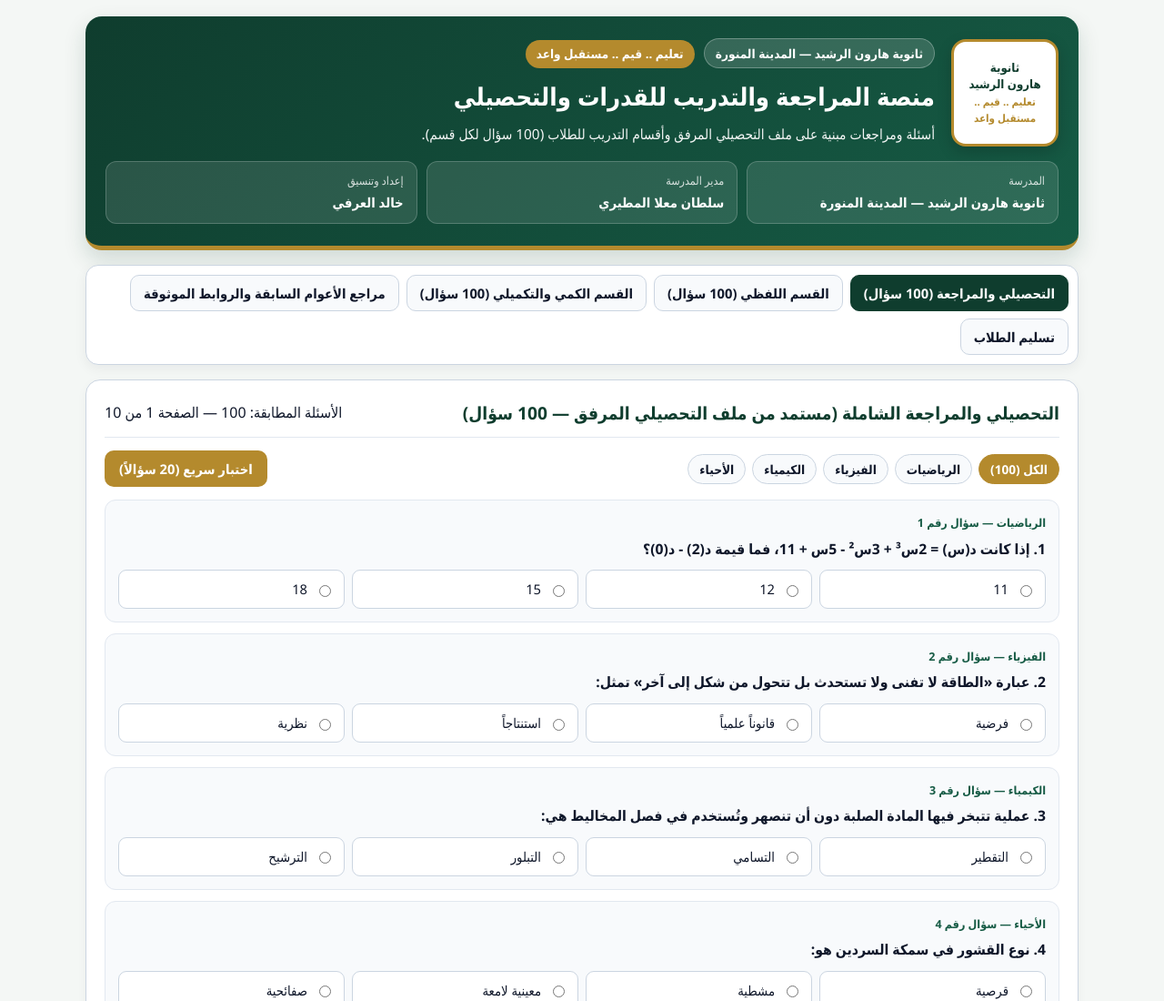
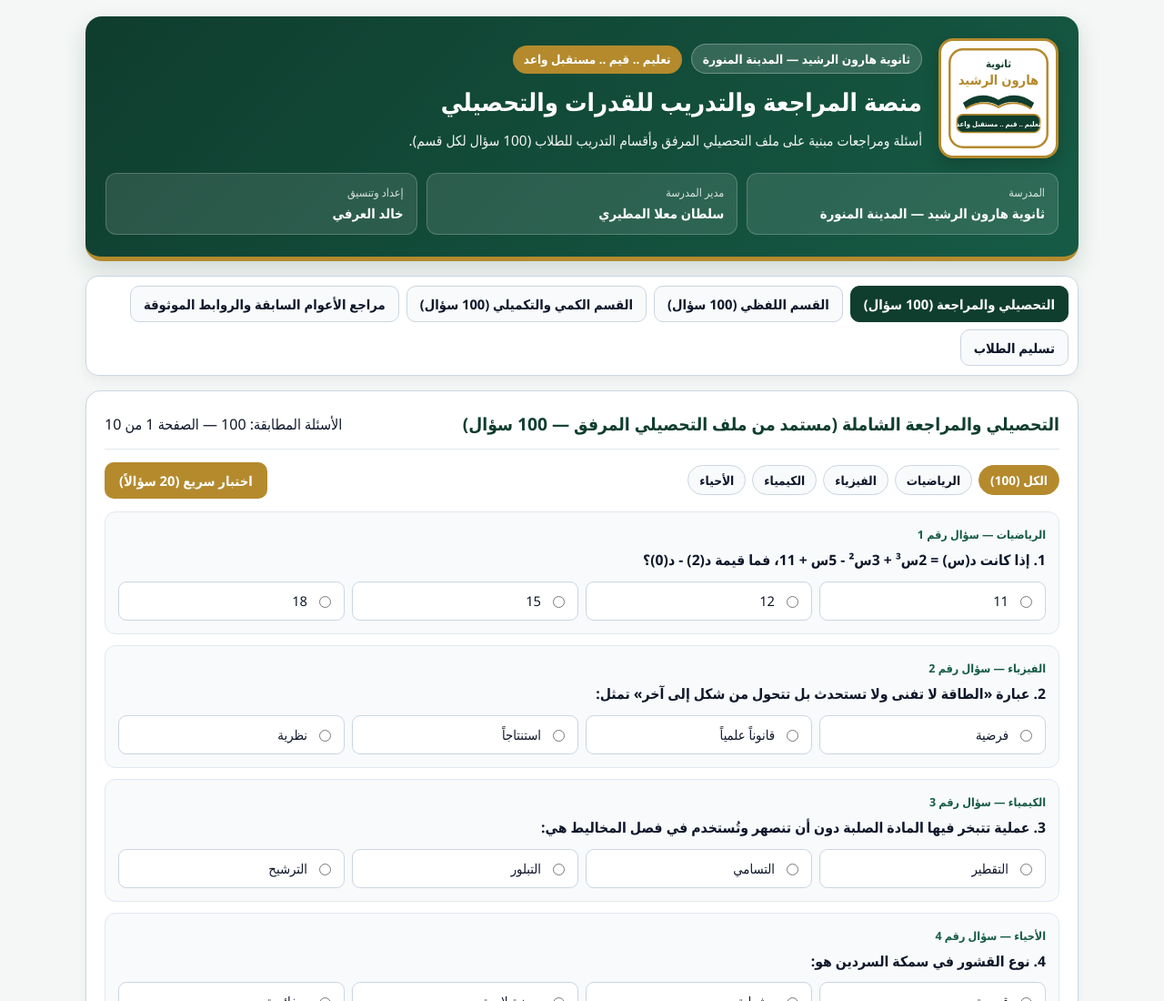
Before and after one commit to deafsch26-tech/Harun-al-Rashid-School, a plain HTML site: page index.html in a window 1280 px wide. Shown: the top 1100 px of the page at 91% size. Drawn offline with Linux system fonts and the light colour scheme.

```diff
--- a/index.html
+++ b/index.html
@@ -37,7 +37,6 @@
       padding: 18px 14px 56px;
     }
 
-    /* هوية وشعار المدرسة */
     .school-identity {
       background: linear-gradient(135deg, var(--primary), var(--primary-2));
       color: #fff;
@@ -57,8 +56,8 @@
     }
 
     .logo-frame {
-      width: 118px;
-      height: 118px;
+      width: 132px;
+      height: 132px;
       background: #ffffff;
       border: 3px solid var(--gold);
       border-radius: 16px;
@@ -71,7 +70,8 @@
       box-shadow: 0 6px 16px rgba(0, 0, 0, 0.18);
     }
 
-    .logo-frame img {
+    .logo-frame img,
+    .logo-frame svg {
       max-width: 100%;
       max-height: 100%;
       object-fit: contain;
@@ -136,7 +136,6 @@
       opacity: 0.82;
     }
 
-    /* التبويبات */
     nav.tabs {
       display: flex;
       flex-wrap: wrap;
@@ -439,7 +438,6 @@
 </head>
 <body>
   <div class="container">
-    <!-- هوية وشعار المدرسة -->
     <header class="school-identity">
       <div class="brand-row">
         <div class="logo-frame">
@@ -447,11 +445,17 @@
             id="schoolLogoImg"
             src="logo.png"
             alt="شعار ثانوية هارون الرشيد — تعليم .. قيم .. مستقبل واعد"
-            onerror="this.style.display='none'; document.getElementById('logoFallback').style.display='block';"
+            onerror="this.style.display='none'; document.getElementById('emblemSvg').style.display='block';"
           />
-          <div id="logoFallback" style="display:none; text-align:center; color:#0f3d2e; font-weight:800; font-size:0.82rem; line-height:1.4;">
-            ثانوية<br/>هارون الرشيد<br/><span style="color:#b48a2d; font-size:0.72rem;">تعليم .. قيم .. مستقبل واعد</span>
-          </div>
+          <svg id="emblemSvg" viewBox="0 0 140 140" width="120" height="120" aria-label="شعار ثانوية هارون الرشيد">
+            <rect x="4" y="4" width="132" height="132" rx="18" fill="#ffffff" stroke="#b48a2d" stroke-width="3"/>
+            <text x="70" y="28" text-anchor="middle" fill="#0f3d2e" font-size="14" font-weight="800">ثانوية</text>
+            <text x="70" y="52" text-anchor="middle" fill="#b48a2d" font-size="18" font-weight="900">هارون الرشيد</text>
+            <path d="M22 76 Q46 58 70 72 Q94 58 118 76 L114 84 Q92 68 70 80 Q48 68 26 84 Z" fill="#0f3d2e"/>
+            <path d="M26 84 Q48 70 70 82 Q92 70 114 84" fill="none" stroke="#b48a2d" stroke-width="2.5"/>
+            <rect x="14" y="92" width="112" height="24" rx="8" fill="#0f3d2e" stroke="#b48a2d" stroke-width="2"/>
+            <text x="70" y="108" text-anchor="middle" fill="#ffffff" font-size="9.5" font-weight="700">تعليم .. قيم .. مستقبل واعد</text>
+          </svg>
         </div>
         <div class="brand-text">
           <div>
@@ -481,7 +485,6 @@
       </div>
     </header>
 
-    <!-- التنقل بين الأقسام -->
     <nav class="tabs" id="tabsNav">
       <button type="button" class="tab-btn active" data-tab="tahsili">التحصيلي والمراجعة (100 سؤال)</button>
       <button type="button" class="tab-btn" data-tab="verbal">القسم اللفظي (100 سؤال)</button>
@@ -490,7 +493,6 @@
       <button type="button" class="tab-btn" data-tab="submit">تسليم الطلاب</button>
     </nav>
 
-    <!-- 1. التحصيلي والمراجعة (من الملف المرفق) -->
     <section class="panel active" id="panel-tahsili">
       <div class="card">
         <div class="card-head">
@@ -517,7 +519,6 @@
       </div>
     </section>
 
-    <!-- 2. القسم اللفظي -->
     <section class="panel" id="panel-verbal">
       <div class="card">
         <div class="card-head">
@@ -544,7 +545,6 @@
       </div>
     </section>
 
-    <!-- 3. القسم الكمي -->
     <section class="panel" id="panel-quant">
       <div class="card">
         <div class="card-head">
@@ -571,7 +571,6 @@
       </div>
     </section>
 
-    <!-- 4. مراجع الأعوام السابقة والروابط السعودية الموثوقة -->
     <section class="panel" id="panel-refs">
       <div class="card">
         <div class="card-head">
@@ -640,7 +639,6 @@
       </div>
     </section>
 
-    <!-- 5. تسليم الطلاب -->
     <section class="panel" id="panel-submit">
       <div class="card">
         <div class="card-head">
@@ -976,7 +974,7 @@
     document.getElementById("resetVerbalBtn").addEventListener("click", () => resetView("verbal"));
     document.getElementById("resetQuantBtn").addEventListener("click", () => resetView("quant"));
 
-    const STORAGE_KEY = "harun_rashid_logo_pdf_v1";
+    const STORAGE_KEY = "harun_rashid_logo_pdf_v2";
     let lastReport = "";
 
     function getLogs() {
```
